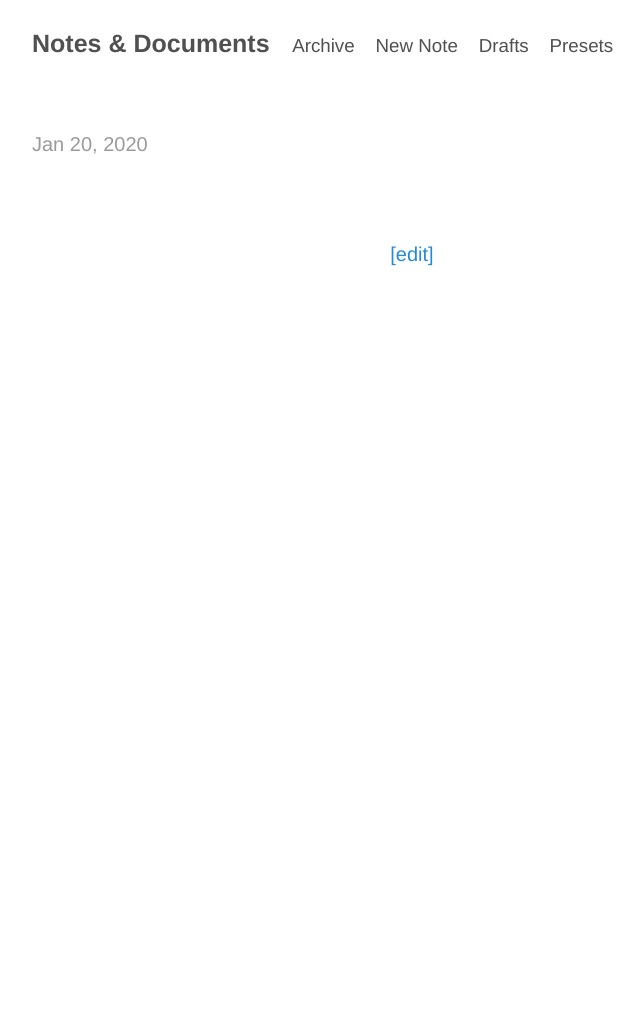
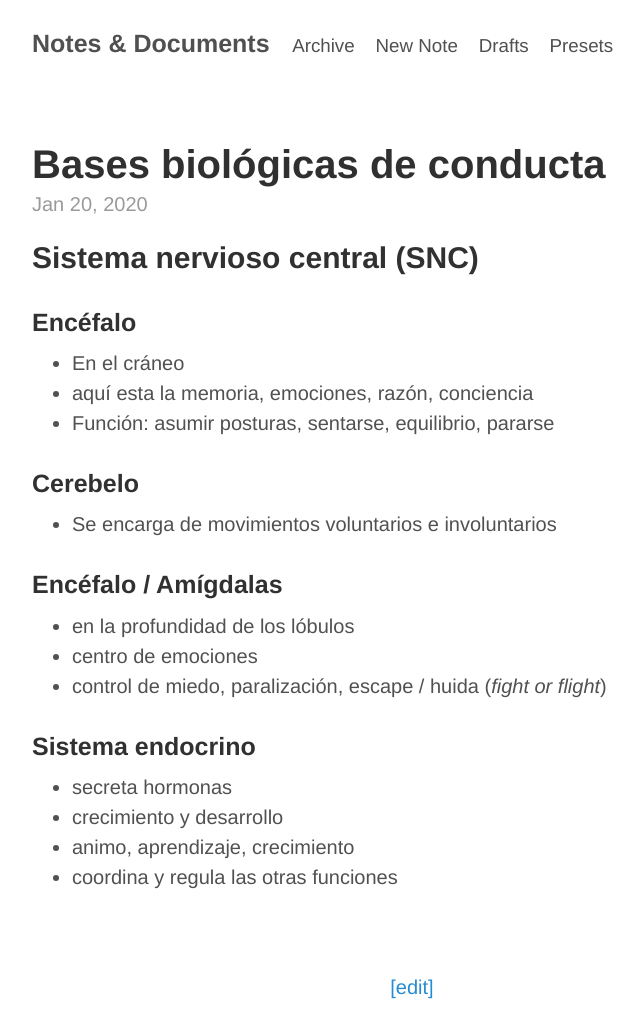
Before and after one commit to alex-esc/notes, a Jekyll site: the page built from _posts/2020-01-20-biolo-conducta.md, in a window 1280 px wide. Shown: the whole page, without its empty margins (228-872 px from the left). Built offline with Jekyll 4.4.1, drawn with Linux system fonts in a browser that asks for light colours; before the commit the page ends 900 px from its top, so only the background shows below that.

Commit message:
Update 2020-01-20-biolo-conducta.md

```diff
--- a/_posts/2020-01-20-biolo-conducta.md
+++ b/_posts/2020-01-20-biolo-conducta.md
@@ -1,8 +1,33 @@
 ---
 layout: 'post'
-title: ''
+title: 'Bases biológicas de conducta'
 tags:
 - libreta
 - Primer Semestre
 - Psicología general: procesos y teorías
 ---
+
+## Sistema nervioso central (SNC)
+
+### Encéfalo
+
+* En el cráneo
+* aquí esta la memoria, emociones, razón, conciencia
+* Función: asumir posturas,  sentarse, equilibrio, pararse
+
+### Cerebelo
+
+* Se encarga de movimientos voluntarios e involuntarios
+
+### Encéfalo / Amígdalas
+
+* en la profundidad de los lóbulos
+* centro de emociones
+* control de miedo, paralización, escape / huida (*fight or flight*)
+
+### Sistema endocrino
+
+* secreta hormonas
+* crecimiento y desarrollo
+* animo, aprendizaje, crecimiento
+* coordina y regula las otras funciones
```
